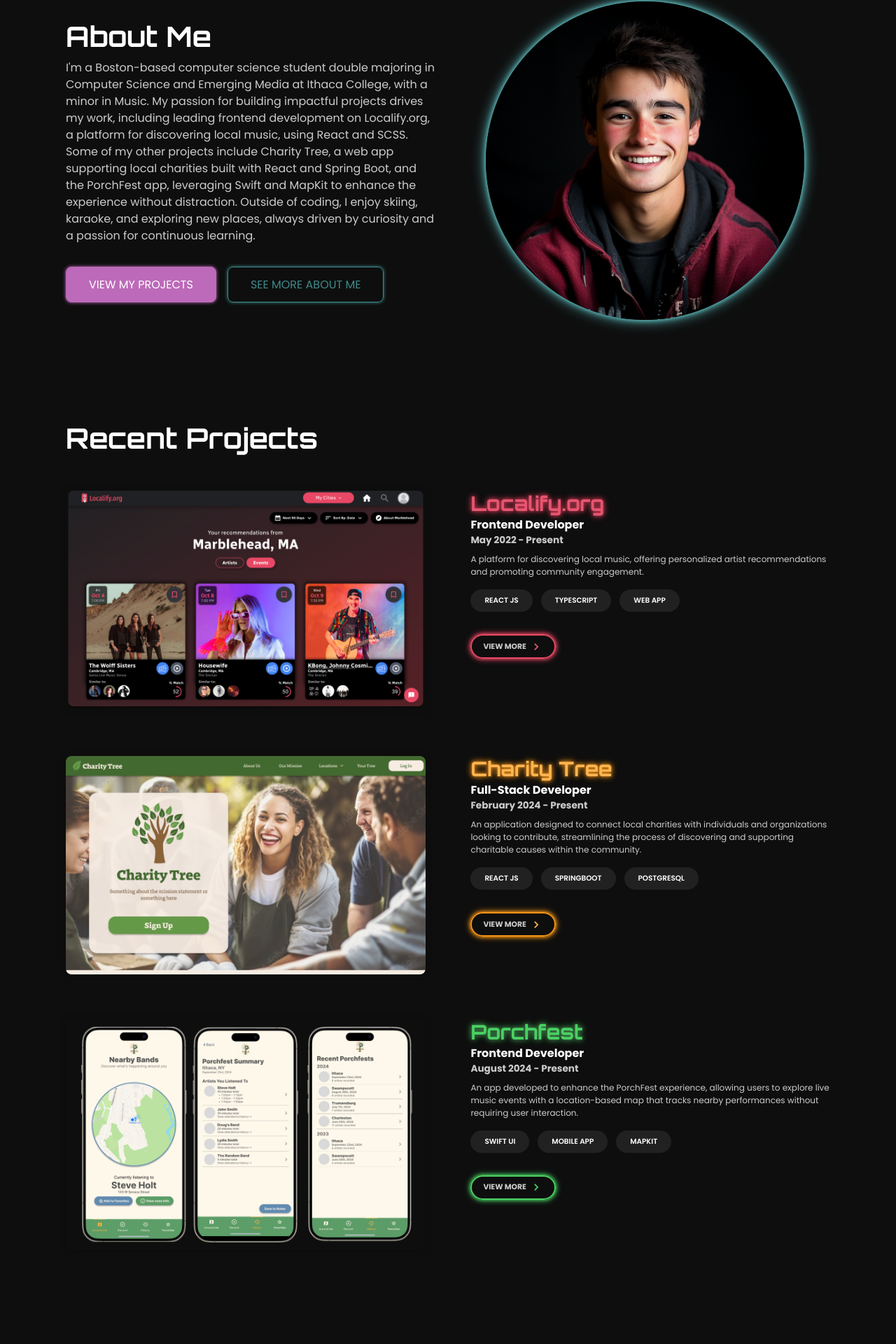
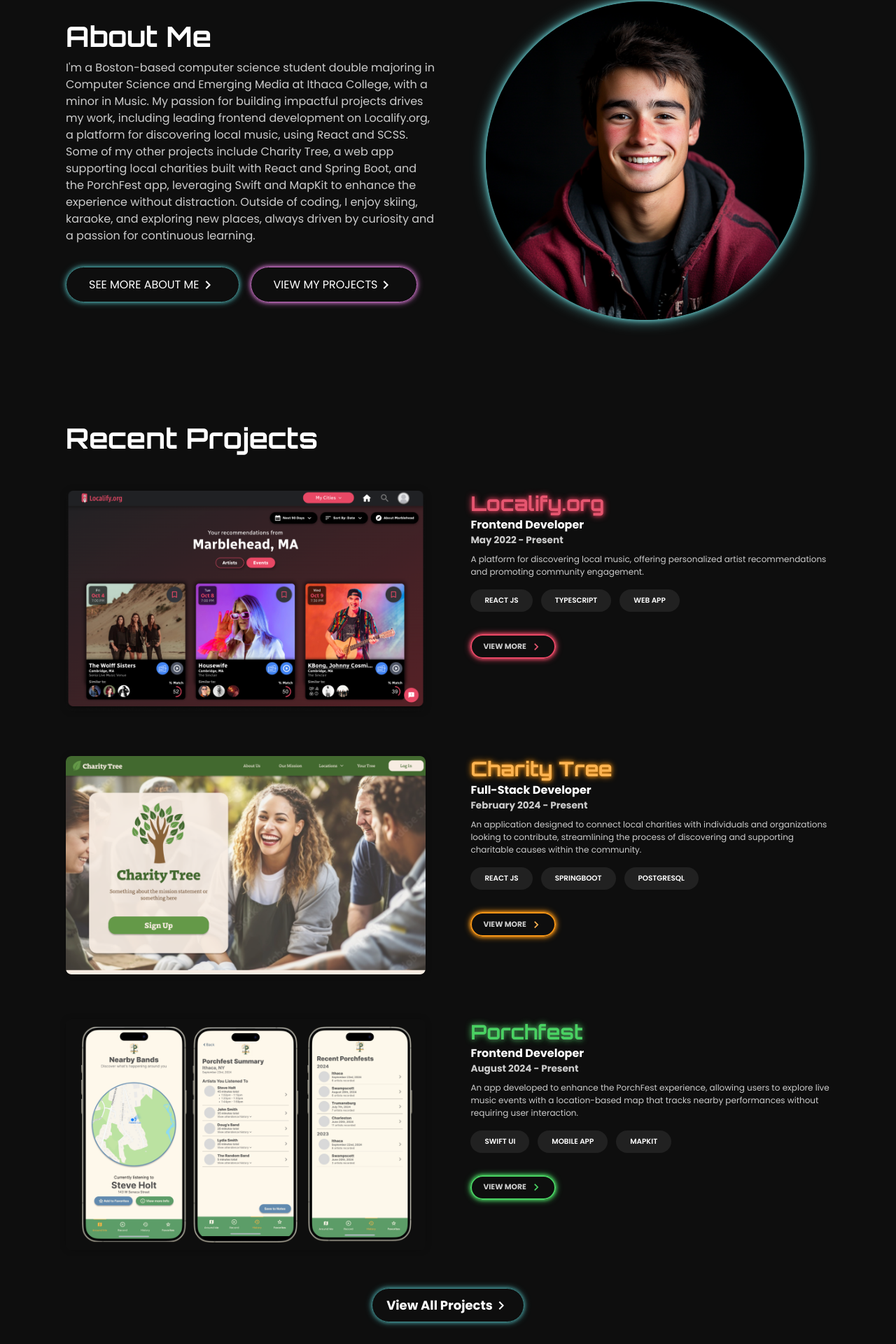
Before and after one commit to ghoman4/personal-portfolio, a React (Create React App) app: page / in a window 1280 px wide. Shown: the part 832-2752 px from the top of the page at 70% size. Built offline with nearby package versions, Linux system fonts and the light colour scheme.

Commit message:
Bottom button

```diff
--- a/src/components/Home/AboutMe.tsx
+++ b/src/components/Home/AboutMe.tsx
@@ -2,6 +2,7 @@
 import "../../styles/pages/Home.scss";
 import profileImage from "../../assets/profile-image.png";
 import {useNavigate} from "react-router-dom";
+import ChevronRightIcon from "@mui/icons-material/ChevronRight";
 
 const AboutMe: React.FC = () => {
     const navigate = useNavigate();
@@ -22,17 +23,23 @@
                     </p>
                     <div className="about-me__buttons">
                         <button
+                            className="about-me__button secondary"
+                            onClick={() => navigate("/about")}
+                        >
+                            See More About Me
+                            <ChevronRightIcon className="chevron" />
+                        </button>
+                        <button
                             className="about-me__button primary"
                             onClick={() => navigate("/projects")}
-                        >View My Projects</button>
-                        <button
-                            className="about-me__button secondary"
-                            onClick={() => navigate("/about")}
-                        >See More About Me</button>
+                        >
+                            View My Projects
+                            <ChevronRightIcon className="chevron" />
+                        </button>
                     </div>
                 </div>
                 <div className="about-me__image">
-                    <img src={profileImage} alt="Griffin Homan" />
+                    <img src={profileImage} alt="Griffin Homan"/>
                 </div>
             </div>
         </section>
--- a/src/components/Home/RecentProjects.tsx
+++ b/src/components/Home/RecentProjects.tsx
@@ -5,8 +5,11 @@
 import localifyPreview from "../../assets/localify-preview.png";
 import charityTreePreview from "../../assets/charity-tree-preview.png";
 import porchfestPreview from "../../assets/porchfest-preview.png";
+import {useNavigate} from "react-router-dom";
 
 const RecentProjects: React.FC = () => {
+    const navigate = useNavigate();
+
     return (
         <section className="recent-projects">
             <h1 className="title">Recent Projects</h1>
@@ -81,6 +84,12 @@
                     </span>
                 </div>
             </div>
+            <div className="view-all-button">
+                <button onClick={() => navigate("/projects")}>
+                    <h5>View All Projects</h5>
+                    <ChevronRightIcon />
+                </button>
+            </div>
         </section>
     );
 };
--- a/src/styles/pages/Home.scss
+++ b/src/styles/pages/Home.scss
@@ -8,6 +8,7 @@
   align-items: center;
   flex-direction: column;
   justify-content: center;
+  margin-bottom: 50px;
 }
 
 /* =========================
@@ -92,15 +93,23 @@
       font-size: 1rem;
       text-transform: uppercase;
       border: solid 2px $secondary;
-      border-radius: 30px;
+      border-radius: 32px;
       background-color: transparent;
       color: $white;
       cursor: pointer;
       transition: background-color 0.3s ease;
 
+      svg {
+        transition: transform 0.3s ease;
+      }
+
       &:hover {
         border-width: 2px !important; //Don't let apply-glow override width
         @include apply-glow("border-color", $secondary-light, $secondary-light);
+
+        svg {
+          transform: translateX(5px);
+        }
       }
     }
 
@@ -192,12 +201,15 @@
 
       /* Individual Button */
       .about-me__button {
+        display: flex;
+        justify-content: center;
+        align-items: center;
         padding: 0.75rem 2rem;
         font-family: "Poppins", sans-serif;
         font-size: 1rem;
         text-transform: uppercase;
         border: solid 2px $secondary;
-        border-radius: 8px;
+        border-radius: 32px;
         background: transparent;
         color: $white;
         cursor: pointer;
@@ -209,25 +221,32 @@
           font-size: 0.7rem;
         }
 
+        svg {
+          transition: transform 0.3s ease;
+        }
+
         /* Primary Button */
         &.primary {
-          background-color: $secondary;
-          @include apply-glow("border-color", $secondary);
+          @include apply-glow("border-color", $secondary, $secondary);
 
           &:hover {
-            background-color: lighten($secondary, 10%);
+            @include apply-glow("border-color", $secondary, $secondary, $secondary);
+            svg {
+              transform: translateX(5px);
+            }
           }
         }
 
         /* Secondary Button */
         &.secondary {
           border-color: $primary;
-          color: $primary;
-          @include apply-glow("border-color", $primary);
+          @include apply-glow("border-color", $primary, $primary);
 
           &:hover {
-            background-color: $primary;
-            color: $white;
+            @include apply-glow("border-color", $primary, $primary, $primary);
+            svg {
+              transform: translateX(5px);
+            }
           }
         }
       }
@@ -520,4 +539,42 @@
       font-size: 2rem;
     }
   }
+
+  .view-all-button {
+    display: flex;
+    justify-content: center;
+    align-items: center;
+    margin-top: 20px;
+
+    button {
+      display: flex;
+      justify-content: center;
+      align-items: center;
+      border-radius: 32px;
+      font-size: 18px;
+      padding: 10px 20px;
+      color: white;
+      background: transparent;
+      font-family: "Poppins", sans-serif;
+      cursor: pointer;
+      @include apply-glow("border-color", $primary, $primary);
+
+      h5 {
+        color: $white;
+        font-size: 18px;
+      }
+
+      svg {
+        transition: transform 0.3s ease;
+      }
+
+      &:hover {
+        @include apply-glow("border-color", $primary, $primary, $primary);
+
+        svg {
+          transform: translateX(5px);
+        }
+      }
+    }
+  }
 }
```
